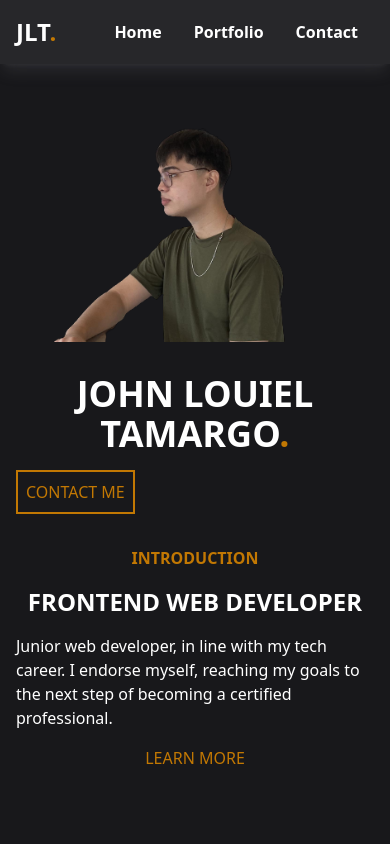
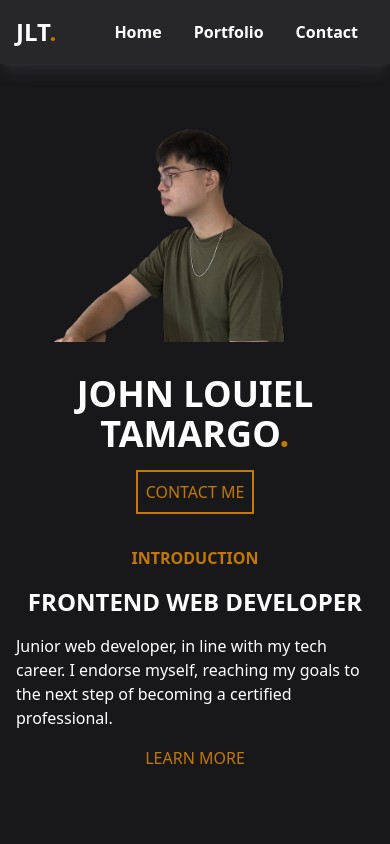
Before and after one commit to JohnLouielGitHub/jlt-portfolio-2023, a React (Vite) app: page / in a window 390 px wide. Shown: the top 844 px of the page. Built offline with nearby package versions, Linux system fonts and the light colour scheme.

Commit message:
center contact sm

```diff
--- a/src/pages/Hero.jsx
+++ b/src/pages/Hero.jsx
@@ -14,7 +14,7 @@ function Hero() {
           className="m-0 object-cover w-full h-full lg:h-4/6"
         />
       </div>
-      <div className="text-center md:text-left my-4 md:m-0 md:flex md:flex-col md:justify-center md:items-start md:col-start-1 md:row-start-1 lg:order-1 lg:w-1/3 lg:text-left lg:block">
+      <div className="text-center md:text-left my-4 flex flex-col justify-center items-center md:m-0 md:flex md:items-start md:col-start-1 md:row-start-1 lg:order-1 lg:w-1/3 lg:text-left lg:block">
         <h1 className="my-4 text-4xl lg:text-5xl font-bold">
           JOHN LOUIEL TAMARGO
           <span className="text-yellow-500 text-4xl font-bold">.</span>
```
